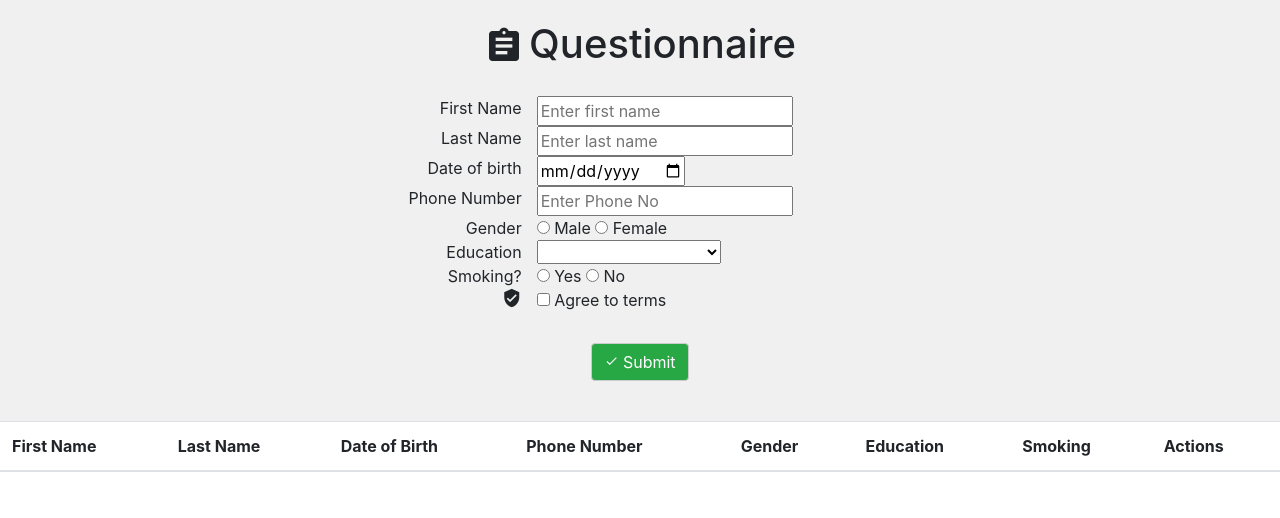
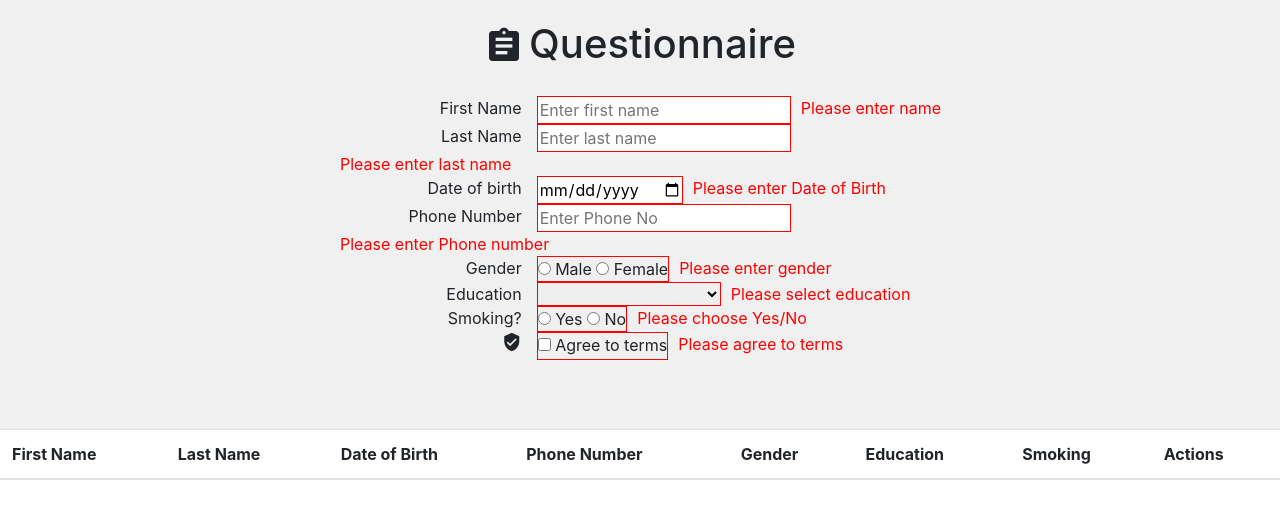
Before and after one commit to elogonme/questionnaire, an Angular app: page / in a window 1280 px wide. Shown: the top 518 px of the page. Built offline with nearby package versions, Linux system fonts and the light colour scheme.

Commit message:
Do not merge this code. This is just an example for you. Review it please

```diff
--- a/src/app/app.component.css
+++ b/src/app/app.component.css
@@ -6,10 +6,18 @@
   background-color: #f0f0f0;
 }
 
-.msg {
+.field-error-message {
   color: red;
   display: none;
   padding-left: 10px;
+}
+
+.field-error .field-error-message {
+  display: flex;
+}
+
+.field-error .field-input {
+  border: 1px solid red;
 }
 
 .container {
@@ -51,10 +59,6 @@
   display: flex;
 }
 
-.err-input {
-  border: 1px solid red;
-}
-
 .material-icons {
   font-size: 14px;
 }
--- a/src/app/app.component.html
+++ b/src/app/app.component.html
@@ -8,37 +8,37 @@
       </div>
 
       <div class="container form">
-          <div class="row">
+          <div class="row" [ngClass]="{'field-error': person.firstName.length < 3}">
               <div class="col-4 text-right">First Name </div>
-              <input [(ngModel)]="person.firstName" class="col-xs-4" type="text" id="firstName" placeholder="Enter first name" [ngClass]="{'err-input': !isFistNameValid}">
-              <div class="col-xs-4 text-right msg" [ngClass]="{'err-message': !isFistNameValid}">Please enter name</div>
+              <input [(ngModel)]="person.firstName" class="col-xs-4 field-input" type="text" id="firstName" placeholder="Enter first name">
+              <div class="col-xs-4 text-right field-error-message">Please enter name</div>
           </div>
-          <div class="row">
+          <div class="row" [ngClass]="{'field-error': person.lastName.length < 3}">
               <div class="col-4 text-right">Last Name</div>
-              <input [(ngModel)]="person.lastName" class="col-xs-4" type="text" id="lastName" placeholder="Enter last name" [ngClass]="{'err-input': !isLastNameValid}">
-              <div class="col-xs-4 text-left msg" [ngClass]="{'err-message': !isLastNameValid}">Please enter last name</div>
+              <input [(ngModel)]="person.lastName" class="col-xs-4 field-input" type="text" id="lastName" placeholder="Enter last name">
+              <div class="col-xs-4 text-left field-error-message">Please enter last name</div>
           </div>
-          <div class="row">
+          <div class="row" [ngClass]="{'field-error': person.dateOfBirth === undefined || person.dateOfBirth.toString() === 'Invalid Date'}">
               <div class="col-4 text-right">Date of birth </div>
-              <input [(ngModel)]="person.dateOfBirth" class="col-xs-4" type="date" id="dob" placeholder="Enter DOB" [ngClass]="{'err-input': !isDoBValid}">
-              <div class="col-xs-4 text-left msg" [ngClass]="{'err-message': !isDoBValid}">Please enter Date of Birth</div>
+              <input [(ngModel)]="person.dateOfBirth" class="col-xs-4 field-input" type="date" id="dob" placeholder="Enter DOB">
+              <div class="col-xs-4 text-left field-error-message">Please enter Date of Birth</div>
           </div>
-          <div class="row">
+          <div class="row" [ngClass]="{'field-error': person.phoneNumber.length < 10}">
               <div class="col-4 text-right">Phone Number</div>
-              <input [(ngModel)]="person.phoneNumber" class="col-xs-4" type="tel" id="phone" placeholder="Enter Phone No" [ngClass]="{'err-input': !isPhoneValid}">
-              <div class="col-xs-4 text-left msg" [ngClass]="{'err-message': !isPhoneValid}">Please enter Phone number</div>
+              <input [(ngModel)]="person.phoneNumber" class="col-xs-4 field-input" type="tel" id="phone" placeholder="Enter Phone No">
+              <div class="col-xs-4 text-left field-error-message">Please enter Phone number</div>
           </div>
-          <div class="row">
+          <div class="row" [ngClass]="{'field-error': !person.gender }">
               <div class="col-4 text-right" id="gender">Gender </div>
-              <div class="col-xs-4 text-left gender" [ngClass]="{'err-input': !isGenderValid}">
-                  <input [(ngModel)]="person.gender" class="data" type="radio" id="genderMale" name="gender" value="1"> Male
-                  <input [(ngModel)]="person.gender" class="data" type="radio" id="genderFemale" name="gender" value="2"> Female
+              <div class="col-xs-4 text-left gender field-input">
+                  <input [(ngModel)]="person.gender" class="data field-input" type="radio" id="genderMale" name="gender" value="1"> Male
+                  <input [(ngModel)]="person.gender" class="data field-input" type="radio" id="genderFemale" name="gender" value="2"> Female
               </div>
-              <div class="col-xs-4 msg" [ngClass]="{'err-message': !isGenderValid}">Please enter gender</div>
+              <div class="col-xs-4 field-error-message">Please enter gender</div>
           </div>
-          <div class="row">
+          <div class="row" [ngClass]="{'field-error': person.education < 1}">
               <div class="col-4 text-right">Education</div>
-              <select id="education" class="col-xs-4" [(ngModel)]="person.education" [ngClass]="{'err-input': !isEducationValid}">
+              <select id="education" class="col-xs-4 field-input" [(ngModel)]="person.education">
                   <option value="0"></option>
                   <option value="1">None</option>
                   <option value="2">Secondary education</option>
@@ -46,34 +46,31 @@
                   <option value="4">Bachelor's degree</option>
                   <option value="5">Master's degree</option>
               </select>
-              <div class="col-xs-4 text-left msg" [ngClass]="{'err-message': !isEducationValid}">Please select education</div>
+              <div class="col-xs-4 text-left field-error-message">Please select education</div>
           </div>
-          <div class="row">
+          <div class="row" [ngClass]="{'field-error': !person.isSmoking}">
               <div class="col-4 text-right">Smoking?</div>
-              <div class="col-xs-4 text-left" [ngClass]="{'err-input': !isSmokingValid}">
-                  <input [(ngModel)]="person.isSmoking" class="data" type="radio" name="smoking" id="smokingYes" value="yes"> Yes
-                  <input [(ngModel)]="person.isSmoking" class="data" type="radio" name="smoking" id="smokingNo" value="no"> No
+              <div class="col-xs-4 text-left field-input">
+                  <input [(ngModel)]="person.isSmoking" class="data field-input" type="radio" name="smoking" id="smokingYes" value="yes"> Yes
+                  <input [(ngModel)]="person.isSmoking" class="data field-input" type="radio" name="smoking" id="smokingNo" value="no"> No
               </div>
-              <div class="col-xs-4 text-left msg" [ngClass]="{'err-message': !isSmokingValid}">Please choose Yes/No</div>
+              <div class="col-xs-4 text-left field-error-message">Please choose Yes/No</div>
           </div>
-          <div class="row">
+          <div class="row" [ngClass]="{'field-error': !person.isAgreed }">
               <div class="col-4 text-right">
                 <i class="material-icons icon-2">verified_user</i>
               </div>
-              <div class="col-xs-4 text-left">
-                <label for="agreement" [ngClass]="{'err-input': !isAgreedValid}" class="agree">
+              <div class="col-xs-4 text-left field-input">
+                <label for="agreement" class="agree">
                     <input [(ngModel)]="person.isAgreed" class="agree data" id="agreement" type="checkbox">
                     Agree to terms
                 </label>
               </div>
-              <div class="col-xs-4 msg" [ngClass]="{'err-message': !isAgreedValid}">Please agree to terms</div>
+              <div class="col-xs-4 field-error-message">Please agree to terms</div>
           </div>
           <div class="row">
-              <div class="msg-ok col" id="checkMsg" [ngClass]="{'msg-ok-on': correct}">Check completed successfully</div>
+              <div class="msg-ok col" id="checkMsg" [ngClass]="{'msg-ok-on': person.validate()}">Check completed successfully</div>
           </div>
-          <button (click)="startChecks()" class="submit btn btn-success btn-md" type="submit" id="submitBtn">
-            <i class="material-icons">done</i> Submit
-          </button>
       </div>
   </div>
 </div>
--- a/src/app/app.component.ts
+++ b/src/app/app.component.ts
@@ -7,56 +7,7 @@ import { Person } from './models/person';
   styleUrls: ['./app.component.css']
 })
 export class AppComponent {
+
   person: Person = new Person();
-  correct = false;
 
-  isFistNameValid = true;
-  isLastNameValid = true;
-  isDoBValid = true;
-  isPhoneValid = true;
-  isGenderValid = true;
-  isSmokingValid = true;
-  isEducationValid = true;
-  isAgreedValid = true;
-
-
-  startChecks() {
-
-    // Check all form data if all fields entered
-    this.isFistNameValid = this.checkMinimumLength(this.person.firstName,  3);
-    this.isLastNameValid = this.checkMinimumLength(this.person.lastName,  3);
-    this.isDoBValid = this.checkValidDate(this.person.dateOfBirth);
-    this.isPhoneValid = this.checkMinimumLength(this.person.phoneNumber, 10);
-    this.isGenderValid = this.checkNotNull(this.person.gender);
-    this.isEducationValid = this.checkMinimumNumber(this.person.education, 1);
-    this.isSmokingValid = this.checkNotNull(this.person.isSmoking);
-    this.isAgreedValid = this.checkNotNull(this.person.isAgreed);
-
-
-    this.correct = this.isFistNameValid
-      && this.isLastNameValid
-      && this.isDoBValid
-      && this.isPhoneValid
-      && this.isGenderValid
-      && this.isEducationValid
-      && this.isSmokingValid
-      && this.isAgreedValid;
-  }
-
-  // Check element for error, make red box and display error message
-  private checkMinimumLength(data: string, minimumLength: number = 1): boolean {
-    return data.length >= minimumLength;
-  }
-
-  private checkMinimumNumber(data: number, minimumNumber: number = 1): boolean {
-    return data >= minimumNumber;
-  }
-
-  private checkValidDate(data: Date): boolean {
-      return data !== undefined;
-  }
-
-  private checkNotNull(data: any | null): boolean {
-        return data !== null;
-  }
 }
--- a/src/app/models/person.ts
+++ b/src/app/models/person.ts
@@ -7,4 +7,15 @@ export class Person {
   education = 0;
   isSmoking: boolean | null = null;
   isAgreed: boolean | null = null;
+
+  validate(): boolean {
+    return this.firstName.length >= 3
+      && this.lastName.length >= 3
+      && (this.dateOfBirth !== undefined || this.dateOfBirth.toString() === 'Invalid Date')
+      && this.phoneNumber.length >= 10
+      && !!this.gender
+      && this.education > 1
+      && !!this.isSmoking
+      && !!this.isAgreed;
+  }
 }
```
